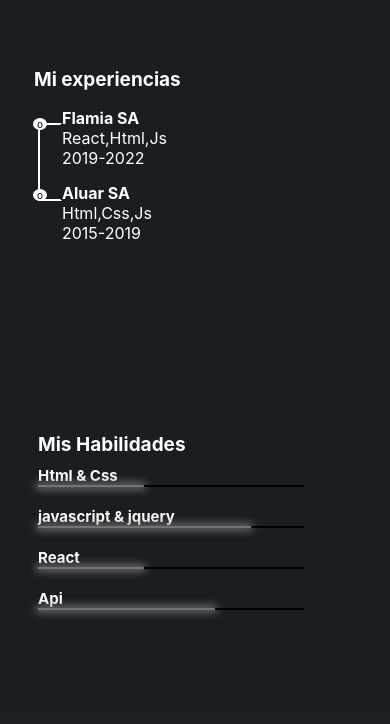
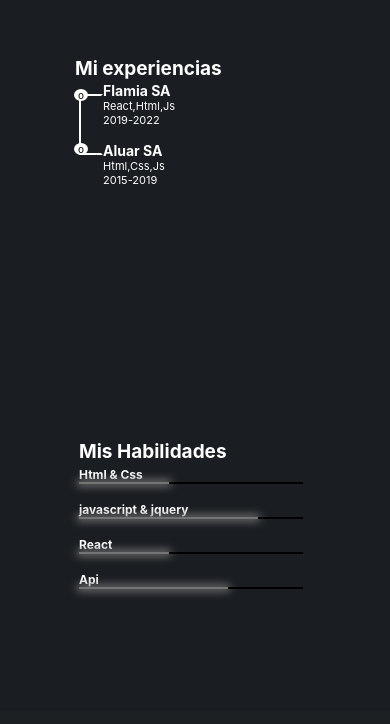
Before and after one commit to Lcdiego/Portfolio, a React (Create React App) app: page / in a window 390 px wide. Shown: the part 1720-2444 px from the top of the page. Built offline with nearby package versions, Linux system fonts and the light colour scheme.

Commit message:
cambios en columna

```diff
--- a/src/components/TP-Porfolio/Sectionexperiencia/Section.css
+++ b/src/components/TP-Porfolio/Sectionexperiencia/Section.css
@@ -2,6 +2,25 @@
     padding: 0;
     margin: 0;
     box-sizing: border-box;
+}
+.contenedorSection{
+    width: 100vw;
+    height: 88vh;
+    background-color: rgb(26,29,33);
+    display: flex;
+    justify-content: center;
+    align-items: flex-start;
+}
+.sectionExperiencia{
+    width: 37%;
+    height: 84vh;
+    display: flex;
+    }
+.Experiencia{
+        display: flex;
+        align-items: center;
+        height: 81%;
+
 }
 .unionLineas{
     border:2px solid white;
@@ -38,49 +57,16 @@
     width: 14px;
 
 }
-.contenedorSection{
-    width: 100vw;
-    height: 88vh;
-    background-color: rgb(26,29,33);
-    display: flex;
-    justify-content: center;
-    align-items: flex-start;
 
 
-
-
-}
-.sectionExperiencia{
- width: 37%;
- height: 84vh;
- display: flex;
-
-
-
-
-}
 .experienciaLaborales{
     display: flex;
     flex-direction: column;
-}
-.Experiencia{
-    display: flex;
-    align-items: center;
-    height: 81%;
-
-}
-.experienciaUno{
-    margin-top: 10%;
 }
 .tituloExperiencia1{
     color: white;
     font-size: 26px;
     padding-bottom:17px ;
-
-}
-.tituloExperiencia{
-    color: white;
-    margin-bottom:25px ;
 
 }
 .tituloSecundario{
@@ -93,6 +79,9 @@
     color: white;
 }
 
+.experienciaUno{
+    margin-top: 10%;
+}
 .porcentajes{
     width:36%;
     height: 83vh;
@@ -101,6 +90,16 @@
     justify-content: center;
 }
 
+
+.tituloExperiencia{
+    color: white;
+    margin-bottom:26px ;
+    font-size: 26px;
+
+}
+.tituloPorcentajes{
+    color: white;
+}
 .contenedorLineas_uno{
     display: flex;
     width: 96%;
@@ -173,34 +172,34 @@ margin-bottom: 30px;
 
 
 }
-.tituloPorcentajes{
-color: white;
-}
+
 
 @media(max-width:700px){
-
-        .sectionExperiencia{
-            margin-left: 38px;
-            width: 86%;
-            align-items: flex-start;
-        }
-    .Experiencia{
-
-        margin-top: 40px;
-    }
 .contenedorSection{
 display: flex;
 flex-direction: column;
 justify-content: flex-start;
+}
+
+.sectionExperiencia{
+margin-left: 79px;
+width: 44%;
 
 }
 .unionLineas{
 position: relative;
 right: 0px;
-        top: 7px;
+top: 3px;
 width: 24px;
-        height: 78px;
+height: 61px;
 
+}
+.tituloExperiencia1{
+color: white;
+font-size: 16px;
+position: relative;
+right: 28px;
+padding-bottom: 2px;
 }
 .circulo1{
 color: black;
@@ -218,7 +217,7 @@ color: white;
 .circulo2{
 color: black;
 position: relative;
-        top: 52px;
+top: 35px;
 right: 7px;
 background-color: white;
 border-radius: 74%;
@@ -228,53 +227,51 @@ color: white;
 width: 14px;
 
 }
+.porcentajes{
+    width: 71%;
+    margin-left: 79px;
+    margin-top: -3%;
+}
 .tituloExperiencia{
 margin-bottom: 0px;
 font-size: 19px;
-        margin-bottom: 10px;
+margin-bottom: 4px;
 }
 .tituloSecundario{
-        font-size: 16px;
+font-size: 14px;
 
 }
-    .experienciaLaborales{
-        display: flex;
-        flex-direction: column;
-    }
-
-.porcentajes{
-    width: 71%;
-    margin-left: 38px;
-    margin-top: 5%;
-}
-.tituloPorcentajes{
-    font-size: 15px;
-}
-.linea1{
-    margin-bottom: 20px;
-}
-.linea2{
-    margin-bottom: 20px;
-}
-.linea3{
-    margin-bottom: 20px;
-
-}
-.linea4{
-    margin-bottom: 20px;
-}
-.linea5{
-    margin-bottom: 20px;
-}
-.linea6{
-    margin-bottom: 20px;
-}
-.linea7{
-    margin-bottom: 20px;
-}
-.linea8{
-    margin-bottom: 20px;
+.parrafoExperiencia{
+font-size: 11px;
 }
 
 
+
+.tituloPorcentajes{
+    font-size: 12px;
 }
+.contenedorLineas_uno{
+    display: flex;
+    width: 81%;
+    height: 20px;
+}
+.contenedorLineas_dos{
+    display: flex;
+    width: 81%;
+    height: 20px;
+}
+.contenedorLineas_tres{
+    display: flex;
+    width: 81%;
+    height: 20px;
+}
+.contenedorLineas_cuatro{
+    display: flex;
+    width: 81%;
+    height: 20px;
+}
+
+
+
+
+}
```
Lines whose indentation alone changed are shown as unchanged.
